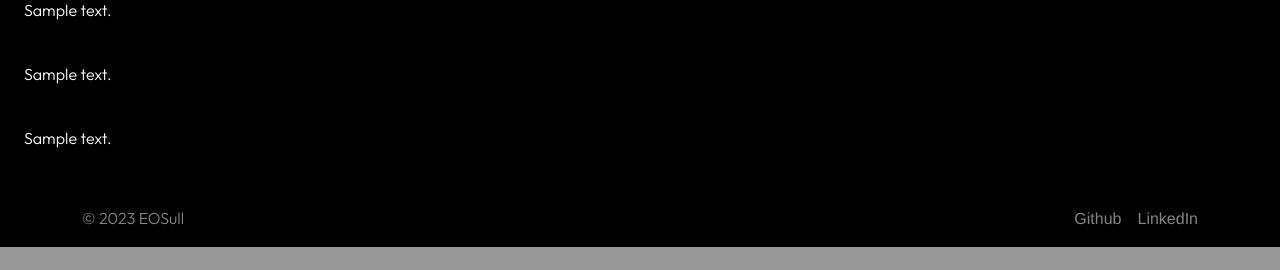
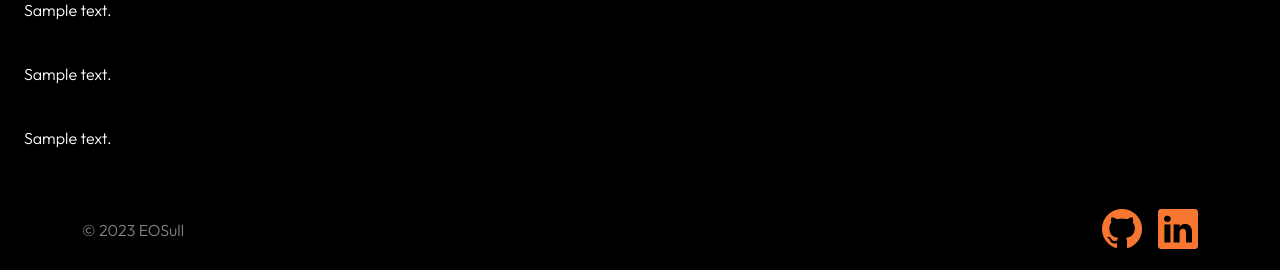
Before and after one commit to eosull/Portfolio-Site, a Django app: page /portfolio/1/ in a window 1280 px wide. Shown: the part 1126-1396 px from the top of the page. Before the commit the page ends 1373 px from the top, so only its background shows below. Run offline with Django 4.2, Linux system fonts and the light colour scheme; tables that the repository leaves empty hold one stand-in row (values such as "Sample post").

Commit message:
:style:add bootstrap icons to base & landing

```diff
--- a/home/templates/home/index.html
+++ b/home/templates/home/index.html
@@ -9,9 +9,13 @@
               <h2 class="fs-1 heading">{{ personal.name }}</h2>
               <h4 class="heading-orange">{{ personal.title }}</h4>
               <h5 class="text-lvl-one">{{ personal.location }}</h5>
+              <div class="nav d-flex align-items-center">
+                <li class="ms-3"><a class="text-muted display-6" href="#"><i class="bi bi-github icon"></i></a></li>
+                <li class="ms-3"><a class="text-muted display-6" href="#"><i class="bi bi-linkedin icon"></i></a></li>
+              </div>
           </div>
           <div class="col d-none d-md-block">
-            <div class="hero-image-container">
+            <div class="card hero-image-container justify-content-center">
               <img src="https://odoocdn.com/openerp_website/static/src/img/apps/website/hero_image.webp" class="hero-image card-img" alt="...">
             </div>
           </div>
--- a/static/css/base.css
+++ b/static/css/base.css
@@ -2,6 +2,7 @@
 /* Colour variables */
 :root {
     --orange: #f77731;
+    --orange-light: #f7763195;
     --grey: rgb(132, 132, 132);
     --grey-light: rgba(0, 0, 0, 0.549);
     --grey-dark: rgba(0, 0, 0, 0.828);
@@ -43,6 +44,15 @@ a {
 
 ul {
     padding: 0;
+}
+
+.icon {
+    color: var(--orange);
+}
+
+.icon:hover {
+    color: var(--orange-light);
+    transition: 0.6s;
 }
 
 /* Landing Styling */
--- a/templates/base.html
+++ b/templates/base.html
@@ -13,6 +13,7 @@
     {% block corecss %}
     <link href="https://cdn.jsdelivr.net/npm/bootstrap@5.3.1/dist/css/bootstrap.min.css" rel="stylesheet"
     integrity="sha384-4bw+/aepP/YC94hEpVNVgiZdgIC5+VKNBQNGCHeKRQN+PtmoHDEXuppvnDJzQIu9" crossorigin="anonymous">
+    <link rel="stylesheet" href="https://cdn.jsdelivr.net/npm/bootstrap-icons@1.11.3/font/bootstrap-icons.min.css">
     <link rel="stylesheet" href="{% static 'css/base.css' %}">
     <link rel="preconnect" href="https://fonts.googleapis.com">
     <link rel="preconnect" href="https://fonts.gstatic.com" crossorigin>
@@ -56,8 +57,8 @@
         </div>
 
         <ul class="nav col-md-4 justify-content-end list-unstyled d-flex">
-          <li class="ms-3"><a class="text-muted" href="#">Github</a></li>
-          <li class="ms-3"><a class="text-muted" href="#">LinkedIn</a></li>
+          <li class="ms-3"><a class="text-muted display-6" href="#"><i class="bi bi-github icon"></i></a></li>
+          <li class="ms-3"><a class="text-muted display-6" href="#"><i class="bi bi-linkedin icon"></i></a></li>
         </ul>
       </footer>
     </div>
```
